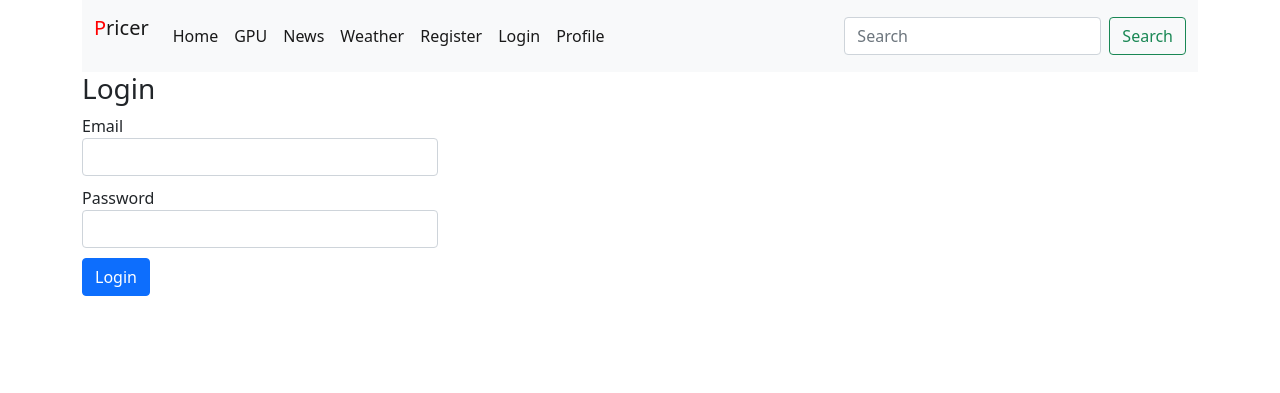
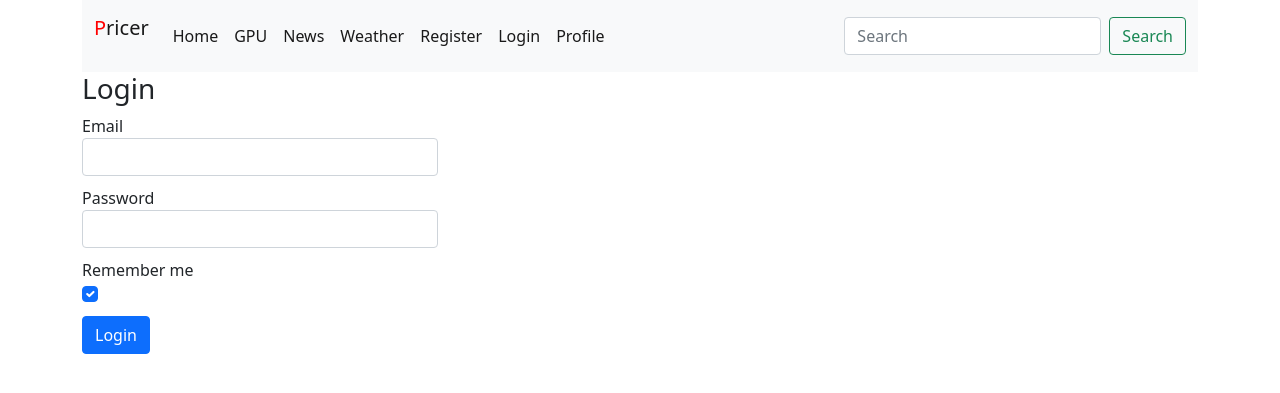
Before and after one commit to rom762/learn_python_pricer2, a Flask app: page /login in a window 1280 px wide. Shown: the top 393 px of the page. Run offline with Flask 2, Linux system fonts and the light colour scheme.

Commit message:
made auth remembered

```diff
--- a/webapp/__init__.py
+++ b/webapp/__init__.py
@@ -117,7 +117,7 @@ def create_app():
         if login_form.validate_on_submit():
             user = User.query.filter_by(email=login_form.email.data).first()
             if user and user.check_password(login_form.password.data):
-                login_user(user)
+                login_user(user, remember=login_form.remember_me.data)
                 flash('You are logged in', 'success')
                 return redirect(url_for('gpu'))
         flash('Неправильное имя пользователя или пароль', 'warning')
@@ -142,4 +142,12 @@ def create_app():
         gpus = GPU.query.all()
         return render_template('gpu.html', menu=menu, title='Видеокарты', gpus=gpus)
 
+    @app.route('/admin')
+    @login_required
+    def admin_index():
+        if current_user.is_admin:
+            return 'Привет админ'
+        else:
+            return 'Ты не админ!'
+
     return app
--- a/webapp/forms.py
+++ b/webapp/forms.py
@@ -1,11 +1,12 @@
 from flask_wtf import FlaskForm
-from wtforms import PasswordField, StringField, SubmitField
+from wtforms import BooleanField, PasswordField, StringField, SubmitField
 from wtforms.validators import DataRequired, Email
 
 
 class LoginForm(FlaskForm):
     email = StringField('Email', validators=[DataRequired(), Email()], render_kw={"class": "form-control"})
     password = PasswordField('Password', validators=[DataRequired()], render_kw={"class": "form-control"})
+    remember_me = BooleanField('Remember me', default=True, render_kw={"class": "form-check-input"})
     submit = SubmitField('Login', render_kw={"class": "btn btn-primary"})
 
 
--- a/webapp/model.py
+++ b/webapp/model.py
@@ -34,6 +34,10 @@ class User(db.Model, UserMixin):
     def check_password(self, password):
         return check_password_hash(self.password, password)
 
+    @property
+    def is_admin(self):
+        return (self.role == 'admin' or self.role == 'root')
+
     def __str__(self):
         return f'<users {self.id, self.email, self.firstname, self.lastname, self.password}>'
 
--- a/webapp/templates/login.html
+++ b/webapp/templates/login.html
@@ -19,6 +19,10 @@
                     {{ form.password.label }}<br>
                     {{ form.password() }}
                 </div>
+                <div class="form-group">
+                    {{ form.remember_me.label }}<br>
+                    {{ form.remember_me() }}
+                </div>
                 {{ form.submit }}
             </form>
         </div>
```
